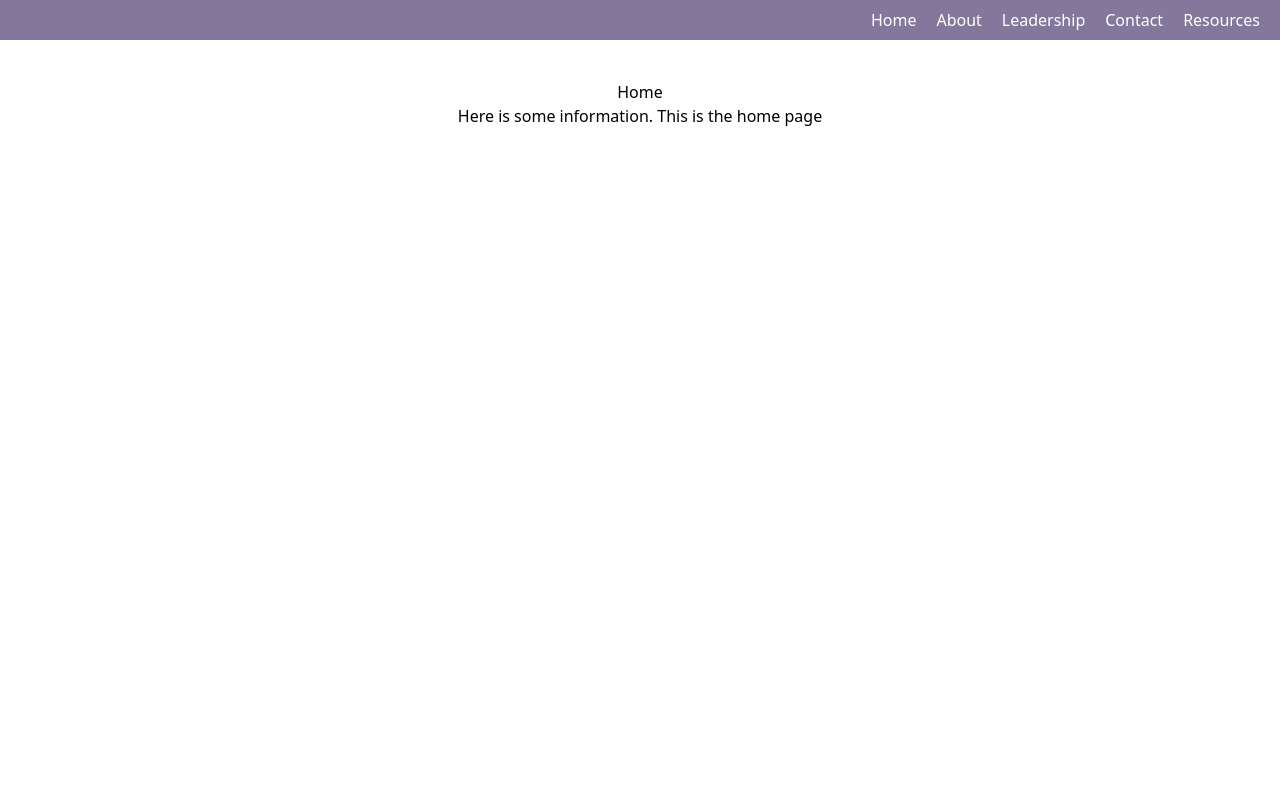
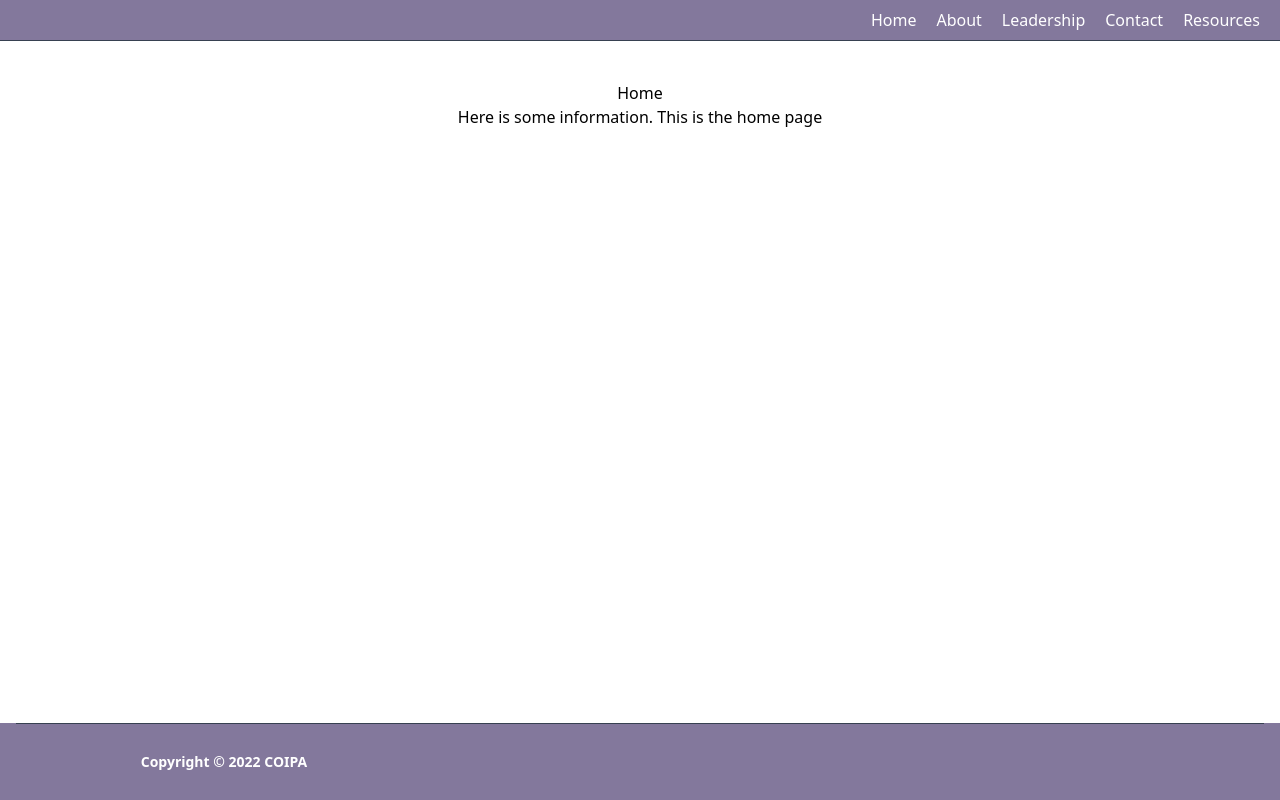
Before and after one commit to adrianna157/provider-search, a Vue app: page / in a window 1280 px wide. Built offline with nearby package versions, Linux system fonts and the light colour scheme.

Commit message:
update header and footer

```diff
--- a/src/App.vue
+++ b/src/App.vue
@@ -2,15 +2,18 @@
   <div>
     <NavigationBar />
     <router-view />
+    <FooterBar />
   </div>
 </template>
 
 <script>
 import NavigationBar from "@/components/NavigationBar.vue";
+import FooterBar from "@/components/FooterBar.vue";
 export default {
   name: "app",
   components: {
     NavigationBar,
+    FooterBar,
   },
 };
 </script>
--- /dev/null
+++ b/src/components/FooterBar.vue
@@ -0,0 +1,31 @@
+<template>
+  <footer class="absolute w-full bottom-0 bg-desert-purple pb-6">
+    <div class="container mx-auto px-4">
+      <hr class="mb-6 border-b-1 border-gray-700" />
+      <div
+        class="flex flex-wrap items-center md:justify-between justify-center"
+      >
+        <div class="w-full md:w-4/12 px-4 text-center">
+          <div class="text-sm text-white font-semibold py-1">
+            Copyright © {{ date }}
+            <a
+              href="https://testlink.org/"
+              class="text-white hover:text-gray-400 text-sm font-semibold py-1"
+              >COIPA</a
+            >
+          </div>
+        </div>
+      </div>
+    </div>
+  </footer>
+</template>
+<script>
+export default {
+  name: "FooterBar",
+  data() {
+    return {
+      date: new Date().getFullYear(),
+    };
+  },
+};
+</script>
--- a/src/components/NavigationBar.vue
+++ b/src/components/NavigationBar.vue
@@ -7,6 +7,7 @@
       :to="`${routes.page}`">{{routes.text}}</router-link>
     </nav>
   </div>
+  <hr class="mb-6 border-b-1 border-gray-700" />
 
 </template>
 <script>
--- a/tailwind.config.js
+++ b/tailwind.config.js
@@ -2,10 +2,10 @@
 module.exports = {
   content: ["./public/**/*.html", "./src/**/*.{vue,js,ts,jsx,tsx}"],
   theme: {
-    extend: {},
-    colors: {
-      "desert-purple": "#83789C",
-      white: "#ffffff",
+    extend: {
+      colors: {
+        "desert-purple": "#83789C",
+      },
     },
   },
   plugins: [],
```
